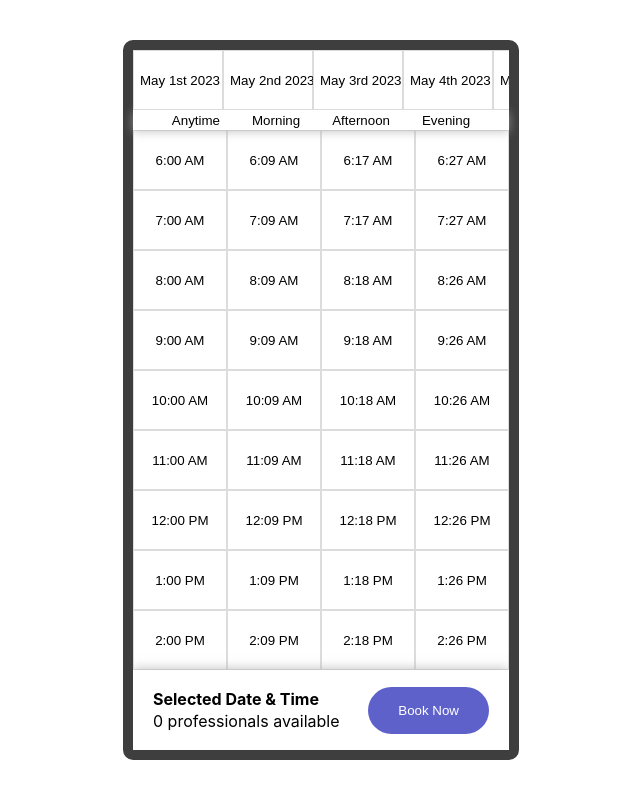
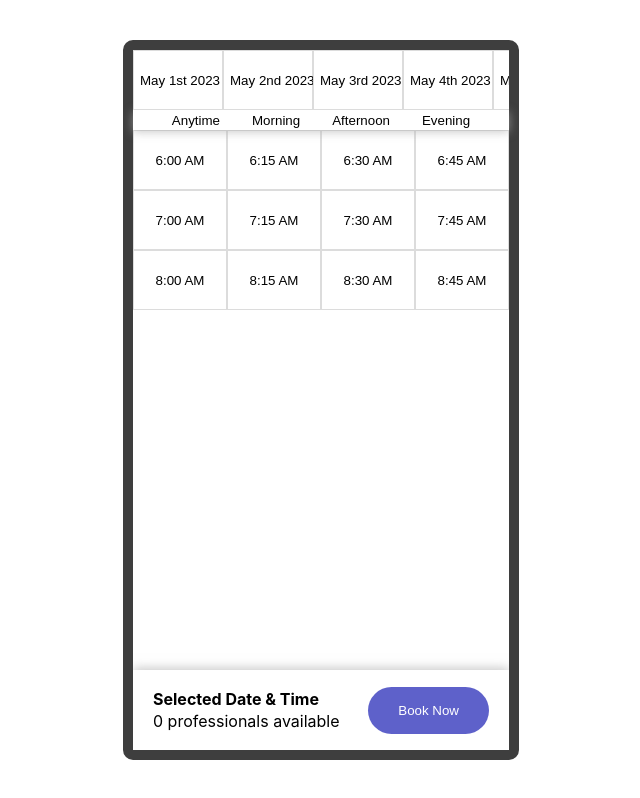
Before and after one commit to johnsn27/soloTest, a React (Create React App) app: page / in a window 1280 px wide. Shown: the whole page, without its empty margins (319-959 px from the left). Built offline with nearby package versions, Linux system fonts and the light colour scheme.

Commit message:
Revert "T3 - Update code to just use this.days"
This reverts commit f747ad9683cde10acfd4e69c7d6b2fb724c4e310.

```diff
--- a/src/RootStore.ts
+++ b/src/RootStore.ts
@@ -14,22 +14,18 @@ class RootStore {
 
     const startDate = moment().startOf("day");
     const endDate = moment().add(27, "days").startOf("day");
+    const days: string[] = [];
 
     while (startDate.isSameOrBefore(endDate)) {
       const currentDate = startDate.toString();
-      this.days.push(currentDate);
+      days.push(currentDate);
       startDate.add(1, "day");
     }
 
-    this.times = [];
+    this.days = days;
 
-    for (let hour = 6; hour < 22; hour++) {
-      for (let minute = 0; minute < 60; minute += 15) {
-        const time = Number(`${hour}.${minute.toString().padStart(2, '0')}`);
-        this.times.push(time);
-      }
-    }
 
+    this.times = [6, 6.25, 6.5, 6.75, 7, 7.25, 7.5, 7.75, 8, 8.25, 8.5, 8.75];
   }
 
   requestBooking = () => {
```
